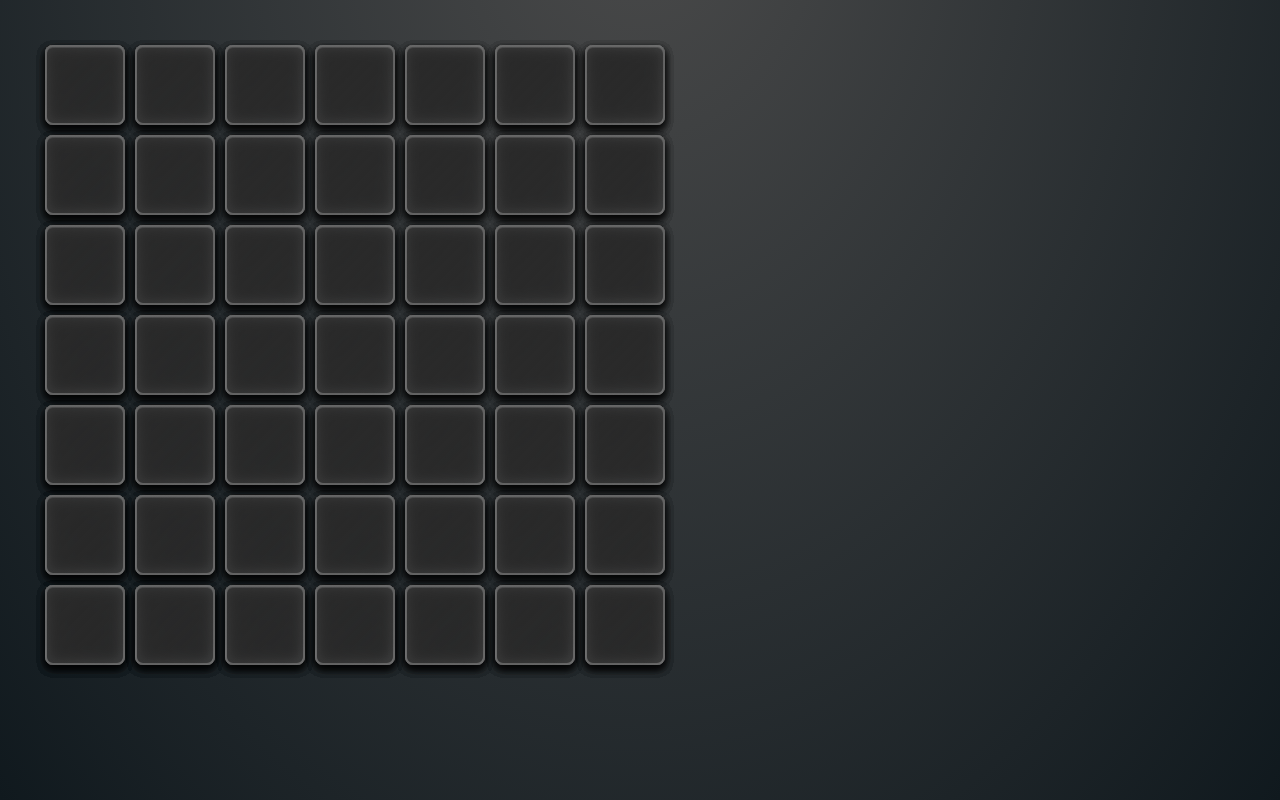
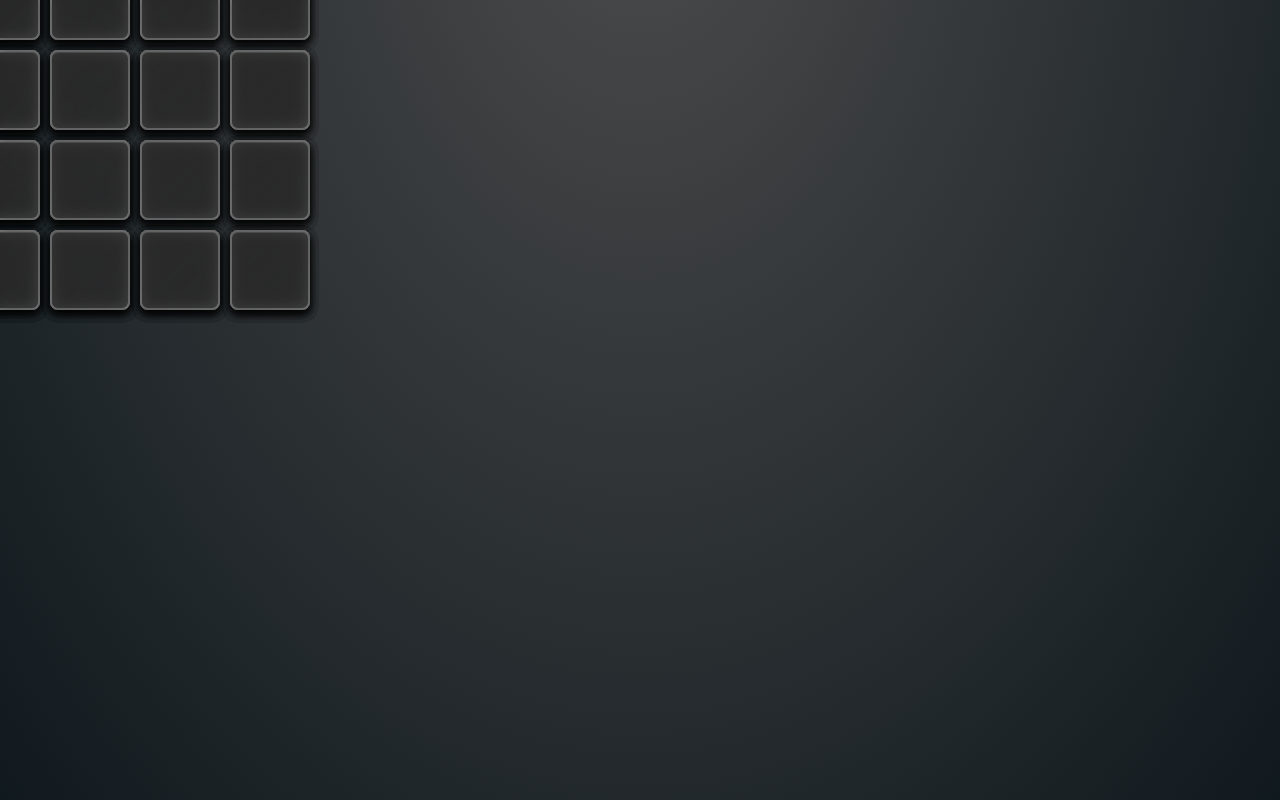
Before and after one commit to SYBIOTE/Minesweeper-Web-Spatial, a React (Vite) app: page / in a window 1280 px wide. Built offline with nearby package versions, Linux system fonts and the light colour scheme.

Commit message:
Refactor Volume3DComponent to simplify position calculations by removing unnecessary offsets for grid centering, enhancing clarity and maintainability.

```diff
--- a/src/components/Volume3D.tsx
+++ b/src/components/Volume3D.tsx
@@ -35,9 +35,9 @@
       for (let y = 0; y < gridHeight; y++) {
         for (let z = 0; z < gridDepth; z++) {
           // Center the grid at origin (0,0,0)
-          const posX = (x * (cardSize + cardSpacing)) - totalWidth / 2 + (cardSize + cardSpacing) / 2
-          const posY = (y * (cardSize + cardSpacing)) - totalHeight / 2 + (cardSize + cardSpacing) / 2
-          const posZ = (z * (cardSize + cardSpacing)) - totalDepth / 2 + (cardSize + cardSpacing) / 2
+          const posX = (x * (cardSize + cardSpacing)) - totalWidth / 2
+          const posY = (y * (cardSize + cardSpacing)) - totalHeight / 2
+          const posZ = (z * (cardSize + cardSpacing)) - totalDepth / 2
 
           positions.push({
             x: posX,
@@ -65,8 +65,8 @@
             active={true}
             size={cardSize}
             position={{
-              x: x + (gridWidth * (cardSize + cardSpacing) - cardSpacing) / 2,
-              y: y + (gridHeight * (cardSize + cardSpacing) - cardSpacing) / 2,
+              x: x,
+              y: y,
               z: z
             }}
             index={index}
```
